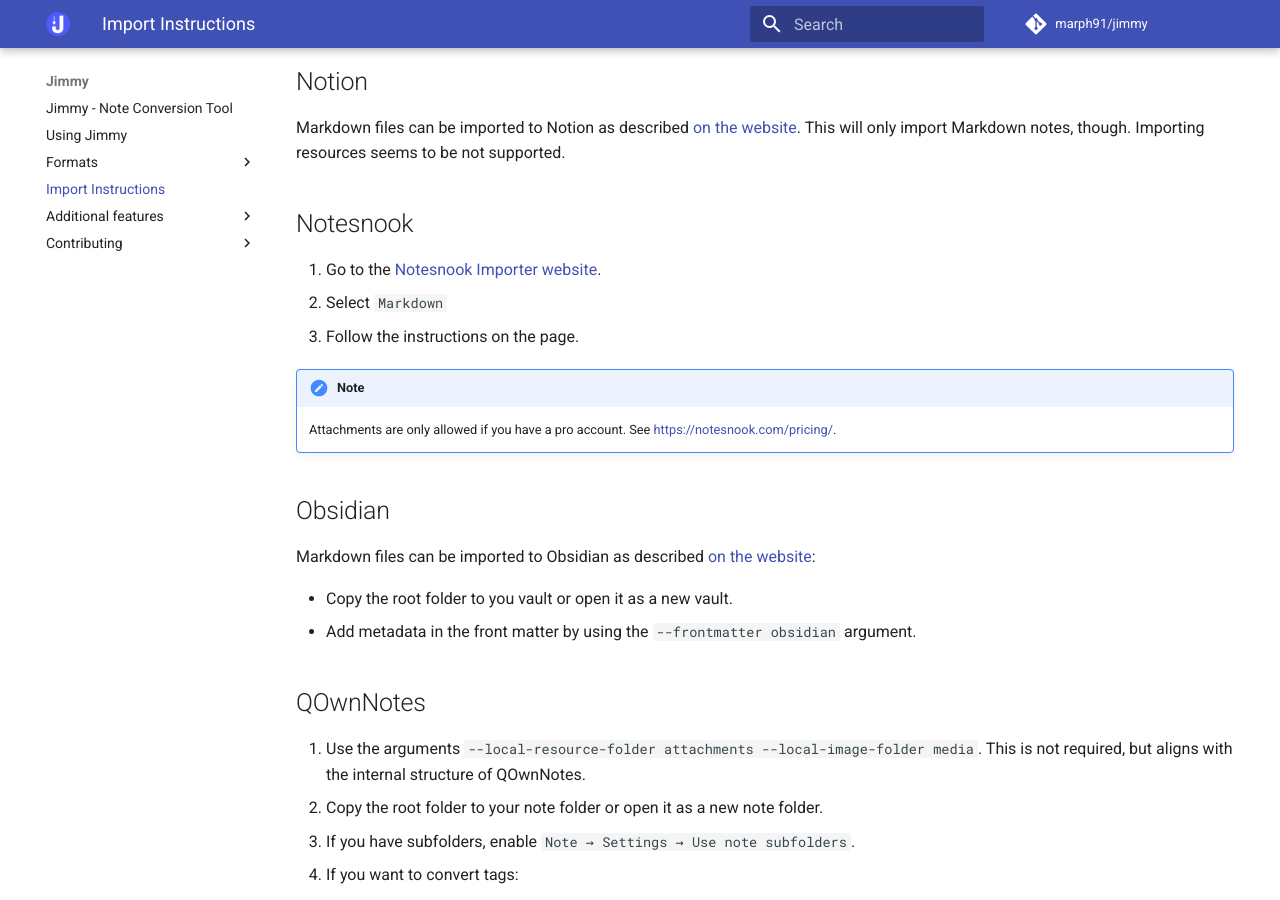
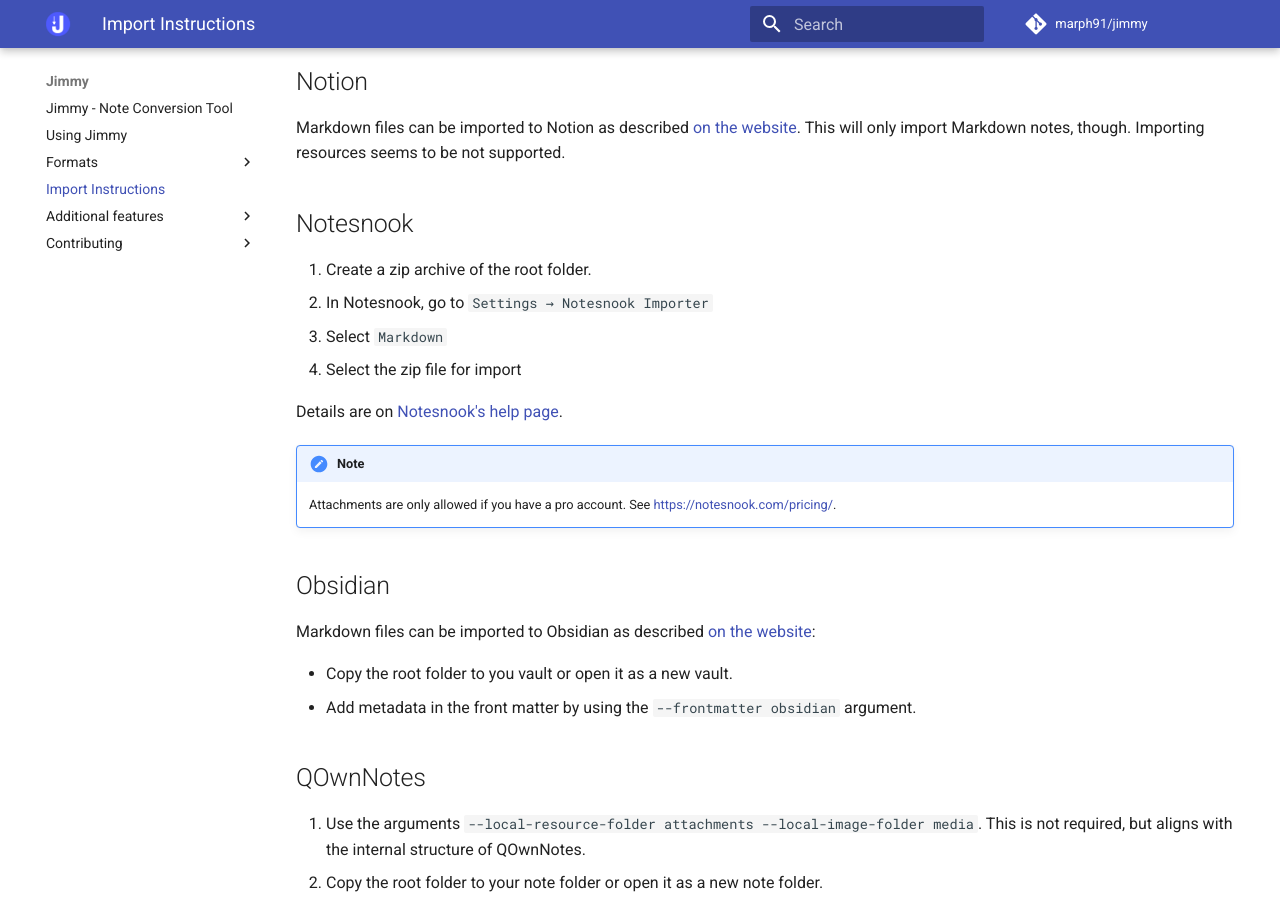
Before and after one commit to marph91/jimmy, an MkDocs documentation site: the page built from docs/import_instructions.md, in a window 1280 px wide and 900 px high, scrolled down 877 px. Built offline with MkDocs 1.6.1 and Material for MkDocs 9.7.7, drawn with Linux system fonts in a browser that asks for light colours; comment, search, counter and statistics services are not loaded.

Commit message:
notesnook: update import instructions

```diff
--- a/docs/import_instructions.md
+++ b/docs/import_instructions.md
@@ -32,9 +32,12 @@
 
 ## Notesnook
 
-1. Go to the [Notesnook Importer website](https://importer.notesnook.com/).
-2. Select `Markdown`
-3. Follow the instructions on the page.
+1. Create a zip archive of the root folder.
+2. In Notesnook, go to `Settings → Notesnook Importer`
+3. Select `Markdown`
+4. Select the zip file for import
+
+Details are on [Notesnook's help page](https://help.notesnook.com/importing-notes/import-notes-from-markdown-files).
 
 !!! note
     Attachments are only allowed if you have a pro account. See <https://notesnook.com/pricing/>.
```
